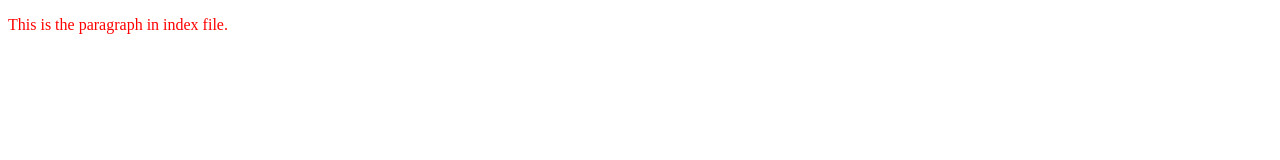
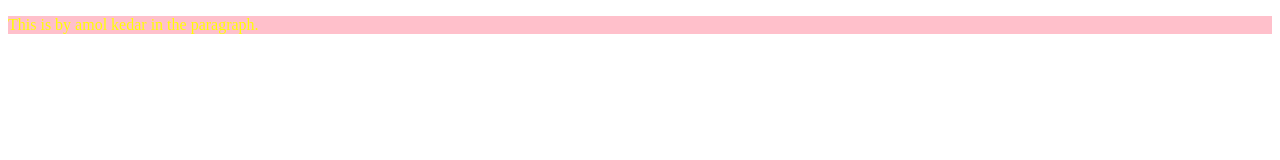
Before and after one commit to amolkedar1996/conflictapp, a plain HTML site: page index.html in a window 1280 px wide. Drawn offline with Linux system fonts and the light colour scheme.

Commit message:
Update index.html

```diff
--- a/index.html
+++ b/index.html
@@ -6,11 +6,12 @@
     <title>Index File </title>
     <style type="text/css">
         p{
-            color:red;
+            color:yellow;
+            background-color:pink;
         }
     </style>
 </head>
 <body>
-    <p>This is the paragraph in index file.</p>
+    <p>This is by amol kedar in the paragraph.</p>
 </body>
 </html>
```
